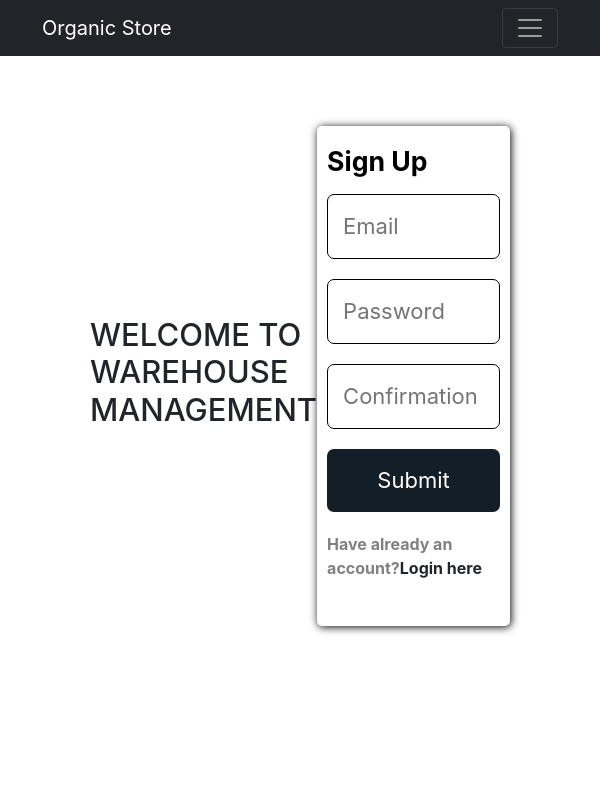
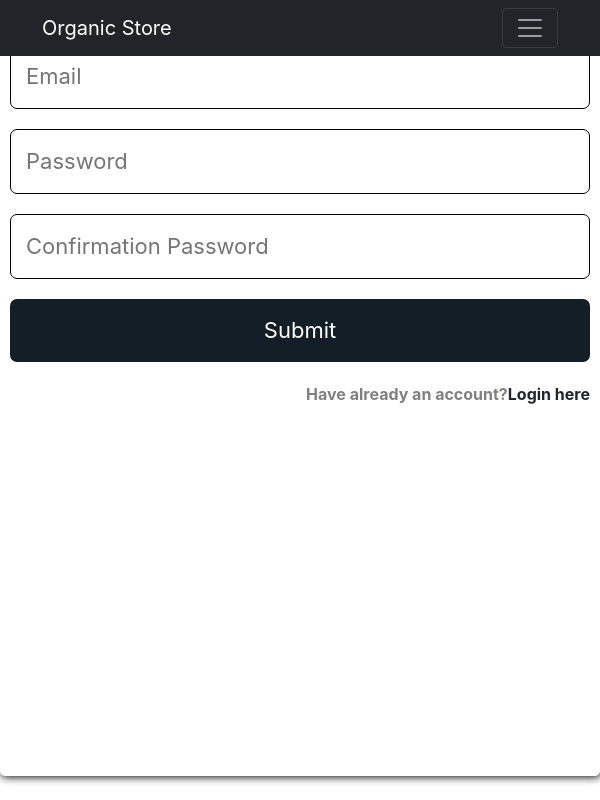
Before and after one commit to AbdMamun1999/warehouse-management-client-site, a React (Create React App) app: page /register in a window 600 px wide. Built offline with nearby package versions, Linux system fonts and the light colour scheme; no server answers.

Commit message:
some change in login page

```diff
--- a/src/Components/Login/Login.css
+++ b/src/Components/Login/Login.css
@@ -56,3 +56,8 @@
     width: 100%;
     height: 100%;
 }
+@media screen and (max-width:668px) {
+    .login-container{
+        width: 100%;
+    }
+}
--- a/src/Components/Register/Register.css
+++ b/src/Components/Register/Register.css
@@ -11,7 +11,7 @@
 }
 .register-container{
     width: 30%;
-    margin: auto;
+    /* margin: auto; */
     box-shadow: 1px 1px 8px 0 black;
     padding: 20px 10px 10px 10px;
     border-radius: 5px;
@@ -43,9 +43,12 @@
 .error-massage{
     color: red;
 }
-@media only screen and (min-width: 600px) {
+@media only screen and (max-width: 600px) {
+    .register{
+        width: 100%;
+    }
     .register-container{
-        width: 500px;
-        height: 500px;
+        width: 100%;
+        height: 100vh;
     }
 }
--- a/src/Components/Register/Register.js
+++ b/src/Components/Register/Register.js
@@ -58,7 +58,6 @@ const Register = () => {
 
     return (
         <div className='register'>
-            <h1>WELCOME TO WAREHOUSE MANAGEMENT</h1>
             <div className='register-container'>
                 <h2 className='mb-3'>Sign Up</h2>
                 <form onSubmit={handleRegister}>
```
